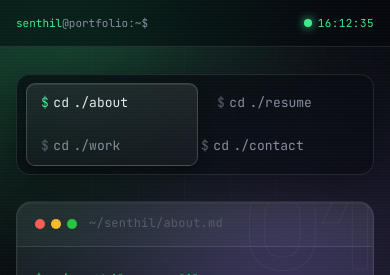
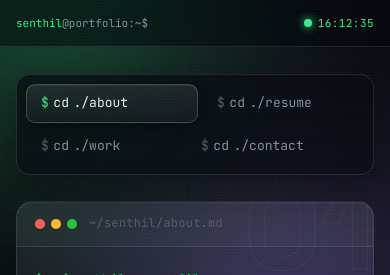
Before and after one commit to senthilnathan8/My-portfolio, a plain HTML site: page index.html in a window 390 px wide. Shown: the top 275 px of the page. Drawn offline with Linux system fonts and the light colour scheme; a web font is replaced by a local one.

Commit message:
Fix nav highlight pill on wrapped mobile nav
The sliding pill was pinned to the nav's top and bottom edges and only
moved horizontally, so when the section buttons wrapped to two rows on
phones it covered both rows and landed on the wrong one. It now hugs
the active button's exact position via JS, keeping the iOS-style
highlight correct on any row.

💘 Generated with Crush

Co-Authored-By: Crush <crush@charm.land>

```diff
--- a/assets/css/style.css
+++ b/assets/css/style.css
@@ -188,17 +188,18 @@ img { max-width: 100%; display: block; }
   box-shadow: 0 12px 40px rgba(0,0,0,.45);
 }
 /* Apple — segmented-control pill: the active tab is a physical
-   highlight that slides between options, like iOS. */
+   highlight that slides between options, like iOS. Positioned by
+   JS to hug the active button exactly, so a wrapped nav (mobile)
+   keeps the pill on the right row. */
 .cmdnav__pill {
-  position: absolute; top: 8px; bottom: 8px; left: 8px;
+  position: absolute; left: 8px; top: 8px;
   z-index: 0;
   border-radius: 9px;
   border: 1px solid var(--stroke-hi);
   background: linear-gradient(180deg, rgba(255,255,255,.09), rgba(255,255,255,.04));
   box-shadow: 0 4px 14px rgba(0,0,0,.35), inset 0 1px 0 rgba(255,255,255,.08);
-  transition: transform .5s var(--ease), width .5s var(--ease);
+  transition: left .5s var(--ease), top .5s var(--ease), width .5s var(--ease), height .5s var(--ease);
   pointer-events: none;
-  will-change: transform, width;
 }
 .nav-btn {
   flex: 1 1 auto; min-width: max-content;
--- a/assets/js/main.js
+++ b/assets/js/main.js
@@ -156,8 +156,9 @@
 
   panels.forEach(p => { p.classList.add("is-focusable"); p.setAttribute("tabindex", "-1"); p.setAttribute("data-ghost", GHOST[p.dataset.page] || ""); });
 
-  /* Apple — slide the active-tab pill under the pressed button,
-     springing from the button's live position (interruptible). */
+  /* Apple — slide the active-tab pill to hug the pressed button,
+     springing from the button's live position (interruptible).
+     left/top/width/height so a wrapped nav (mobile) stays correct. */
   function movePill() {
     if (!pill || reduced) { if (pill) pill.style.opacity = "0"; return; }
     const active = document.querySelector(".nav-btn.is-active");
@@ -167,7 +168,9 @@
     const r = active.getBoundingClientRect();
     pill.style.opacity = "1";
     pill.style.width = r.width + "px";
-    pill.style.transform = `translateX(${r.left - navRect.left - 8}px)`;
+    pill.style.height = r.height + "px";
+    pill.style.left = (r.left - navRect.left) + "px";
+    pill.style.top = (r.top - navRect.top) + "px";
   }
   movePill();
   window.addEventListener("resize", movePill);
```
